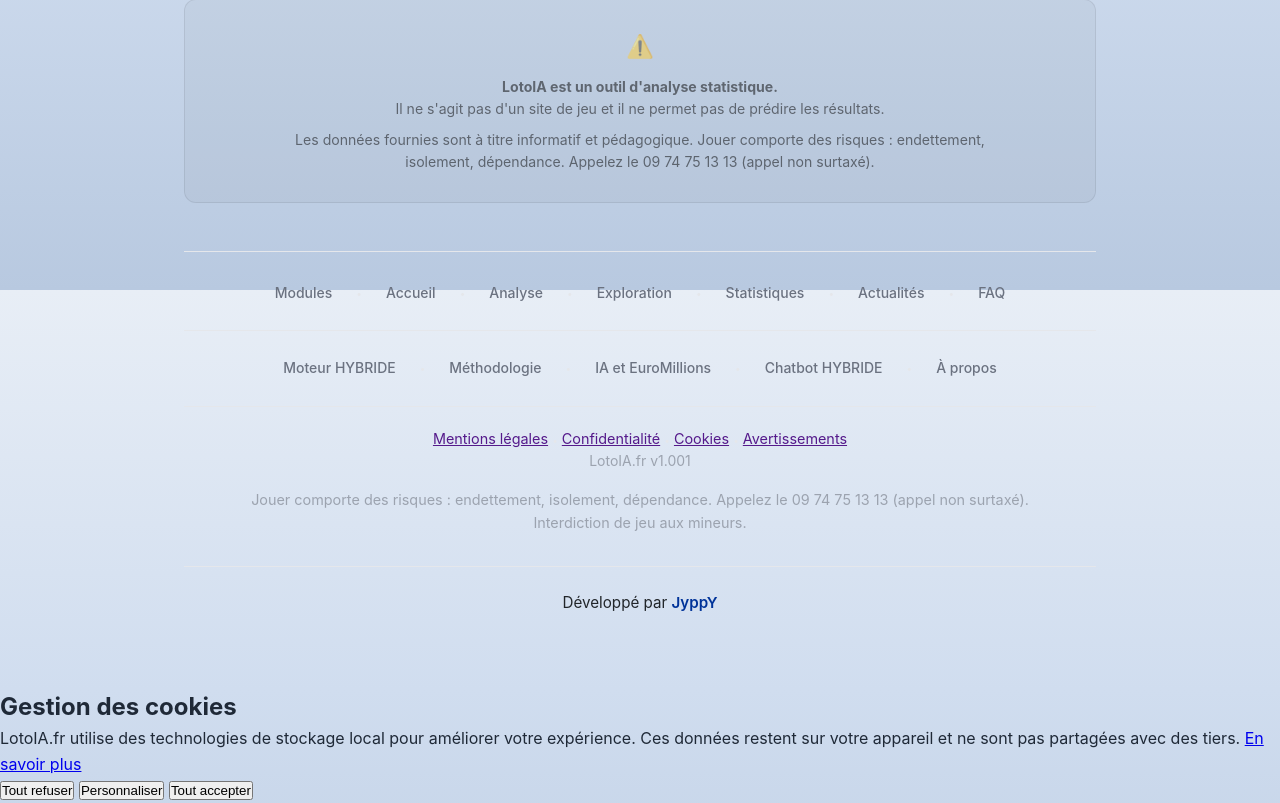
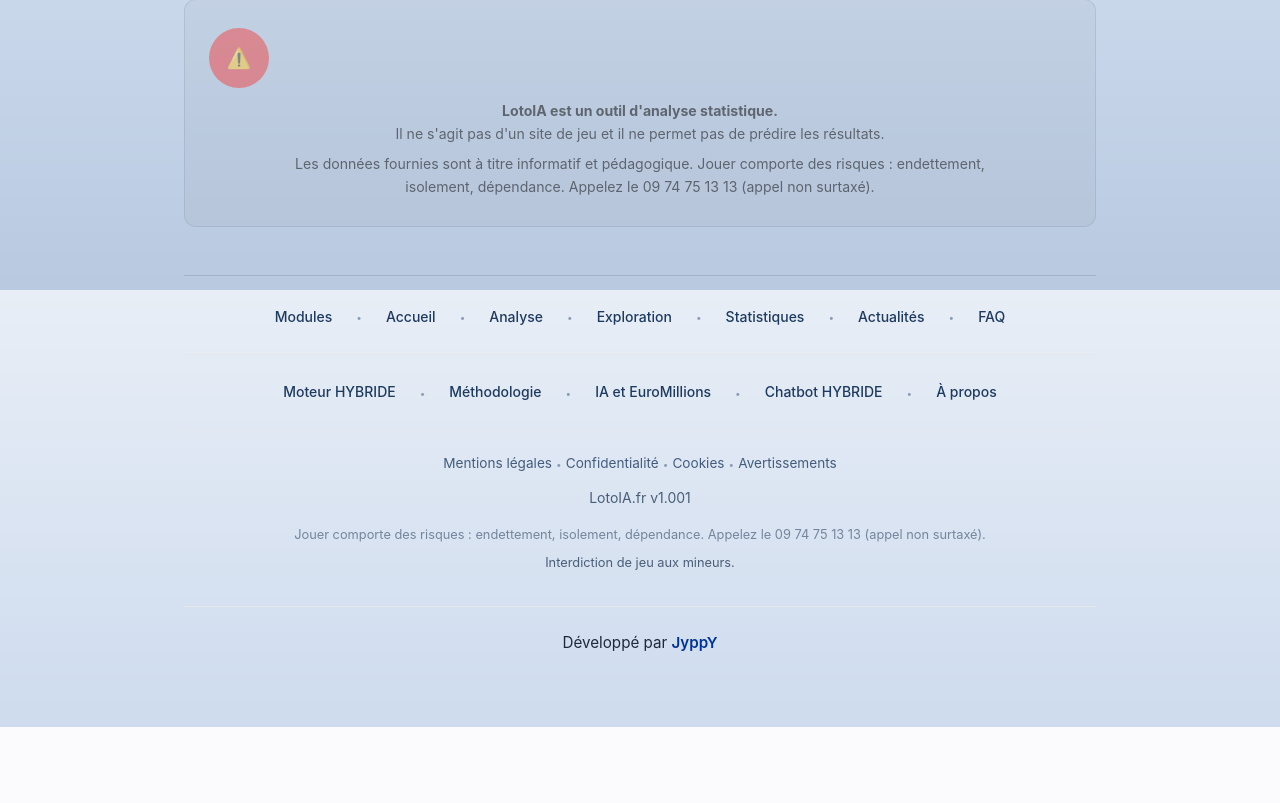
Before and after one commit to jyppy77-hash/hybride-api, a Python web app: template ui/templates/em/accueil.html in a window 1280 px wide. Shown: the part 2110-2913 px from the top of the page. After the commit the page ends 2837 px from the top, so only its background shows below. Run offline with Jinja, Linux system fonts and the light colour scheme; the template is opened without the code that fills it, so the values that code supplies are empty.

Commit message:
fix(ux): rating popup cooldown + EM footer contrast + legal.css on EM pages
- rating-popup.js: add sessionStorage guard to prevent banner re-showing
  on every page navigation (was 20x/session, now 1x max)
- style-em.css: EM footer day/night contrast — WCAG AA compliant colors
  for links and text on both light and dark EM backgrounds
- _base.html: load legal.css for cookie consent banner styling + hero
  overlap fix on all EM Jinja2 pages (6 languages)

Co-Authored-By: Claude Opus 4.6 <noreply@anthropic.com>

```diff
--- a/ui/static/rating-popup.js
+++ b/ui/static/rating-popup.js
@@ -18,7 +18,8 @@
             || sessionStorage.getItem('lotoia_rated_popup_em')
             || sessionStorage.getItem('lotoia_rated_chatbot_loto')
             || sessionStorage.getItem('lotoia_rated_chatbot_em')
-            || sessionStorage.getItem('lotoia_dismissed_rating');
+                || sessionStorage.getItem('lotoia_dismissed_rating')
+            || sessionStorage.getItem('lotoia_rating_banner_shown');
     }
 
     if (hasAlreadyRated()) return;
@@ -52,6 +53,9 @@
         // Double-check (le vote a pu arriver entre-temps via chatbot)
         if (hasAlreadyRated()) return;
         if (document.getElementById('rating-banner')) return;
+
+        // Marquer comme affiché — empêche le ré-affichage sur les pages suivantes
+        sessionStorage.setItem('lotoia_rating_banner_shown', '1');
 
         var banner = document.createElement('div');
         banner.id = 'rating-banner';
--- a/ui/static/style-em.css
+++ b/ui/static/style-em.css
@@ -329,3 +329,100 @@ body.em-page:not(.accueil-page) .engine-nav-btn .nav-arrow {
 body.theme-night .em-page .cta-hybride {
     background: linear-gradient(135deg, #0f2744 0%, #1a365d 100%);
 }
+
+/* ═══════════════════════════════════════════════════════════════
+   FOOTER — Mode JOUR : fond clair #b8c9e0–#e8eef6
+   Contraste WCAG AA : liens 7:1, texte 6.5:1, muted 4.5:1
+   ═══════════════════════════════════════════════════════════════ */
+body.em-page.theme-day .footer {
+    color: #2d3b4e;
+    border-top-color: rgba(0, 0, 0, 0.12);
+}
+body.em-page.theme-day .footer-nav a {
+    color: #1e3a5f;
+}
+body.em-page.theme-day .footer-nav a:hover {
+    color: #003399;
+    background: rgba(0, 51, 153, 0.08);
+}
+body.em-page.theme-day .footer-nav a.active {
+    color: #003399;
+}
+body.em-page.theme-day .footer-sep {
+    color: #8a9bb5;
+}
+body.em-page.theme-day .footer-brand {
+    color: #4a5e78;
+}
+body.em-page.theme-day .footer-legal a {
+    color: #1e3a5f;
+    text-decoration: none;
+    font-size: 0.85rem;
+}
+body.em-page.theme-day .footer-legal a:hover {
+    color: #003399;
+    text-decoration: underline;
+}
+body.em-page.theme-day .footer-disclaimer {
+    color: #4a5e78;
+}
+body.em-page.theme-day .footer-help {
+    color: #4a5e78;
+}
+body.em-page.theme-day .footer-help a {
+    color: #1e3a5f;
+}
+body.em-page.theme-day .credits .dev-by {
+    color: #1e293b;
+}
+body.em-page.theme-day .credits .dev-by strong {
+    color: #003399;
+}
+
+/* ═══════════════════════════════════════════════════════════════
+   FOOTER — Mode NUIT : fond sombre #000d1a–#001a4d
+   ═══════════════════════════════════════════════════════════════ */
+body.em-page.theme-night .footer {
+    color: rgba(255, 255, 255, 0.7);
+    border-top-color: rgba(255, 255, 255, 0.1);
+}
+body.em-page.theme-night .footer-nav a {
+    color: rgba(255, 255, 255, 0.7);
+}
+body.em-page.theme-night .footer-nav a:hover {
+    color: #fff;
+    background: rgba(255, 255, 255, 0.08);
+}
+body.em-page.theme-night .footer-nav a.active {
+    color: #fff;
+}
+body.em-page.theme-night .footer-sep {
+    color: rgba(255, 255, 255, 0.3);
+}
+body.em-page.theme-night .footer-brand {
+    color: rgba(255, 255, 255, 0.5);
+}
+body.em-page.theme-night .footer-legal a {
+    color: rgba(255, 255, 255, 0.7);
+    text-decoration: none;
+    font-size: 0.85rem;
+}
+body.em-page.theme-night .footer-legal a:hover {
+    color: #fff;
+    text-decoration: underline;
+}
+body.em-page.theme-night .footer-disclaimer {
+    color: rgba(255, 255, 255, 0.5);
+}
+body.em-page.theme-night .footer-help {
+    color: rgba(255, 255, 255, 0.5);
+}
+body.em-page.theme-night .footer-help a {
+    color: rgba(255, 255, 255, 0.7);
+}
+body.em-page.theme-night .credits .dev-by {
+    color: rgba(255, 255, 255, 0.9);
+}
+body.em-page.theme-night .credits .dev-by strong {
+    color: #60a5fa;
+}
--- a/ui/templates/em/_base.html
+++ b/ui/templates/em/_base.html
@@ -113,6 +113,7 @@
     {# ── Common scripts ── #}
     <script src="/ui/static/scroll.js?v=1"></script>
     {% if include_nav_scroll %}<script src="/ui/static/nav-scroll.js?v=1"></script>{% endif %}
+    <link rel="stylesheet" href="/ui/static/legal.css?v=7">
     <script src="/ui/static/cookie-consent.js?v=1"></script>
 
     {# ── Chatbot widget ── #}
```
